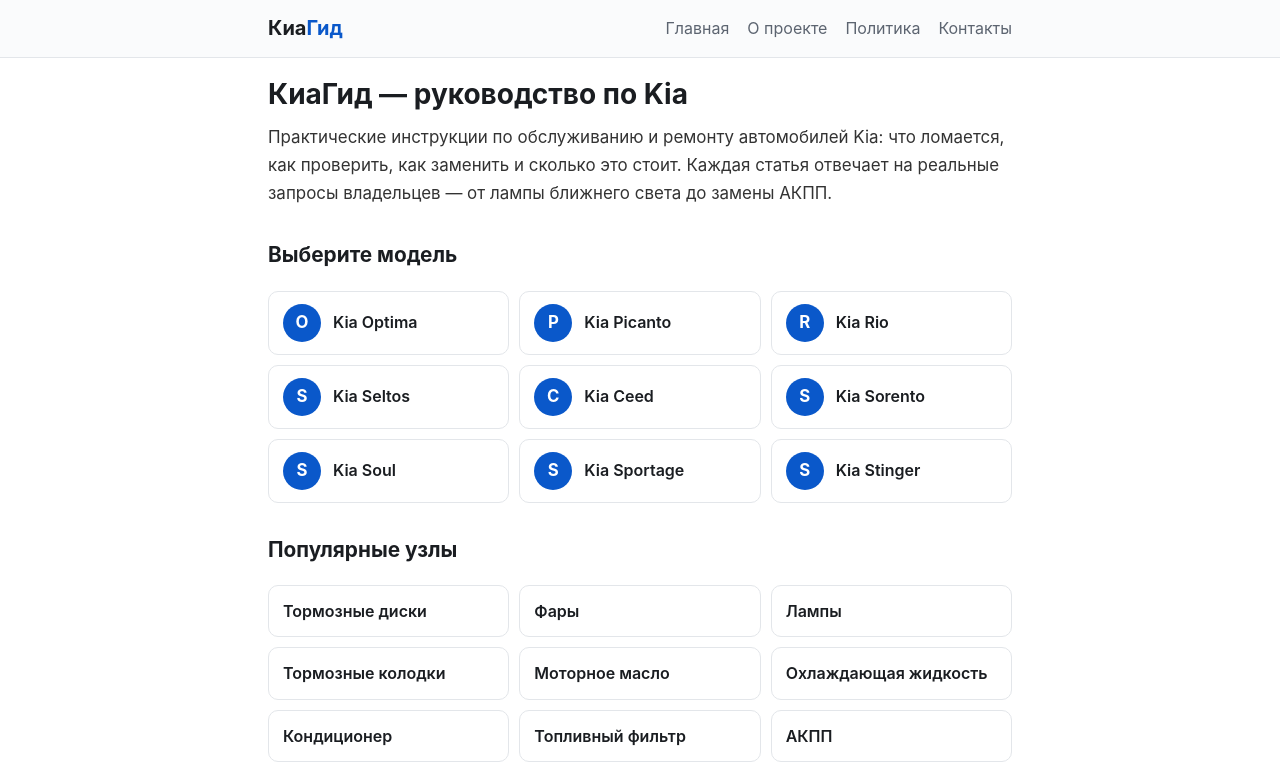
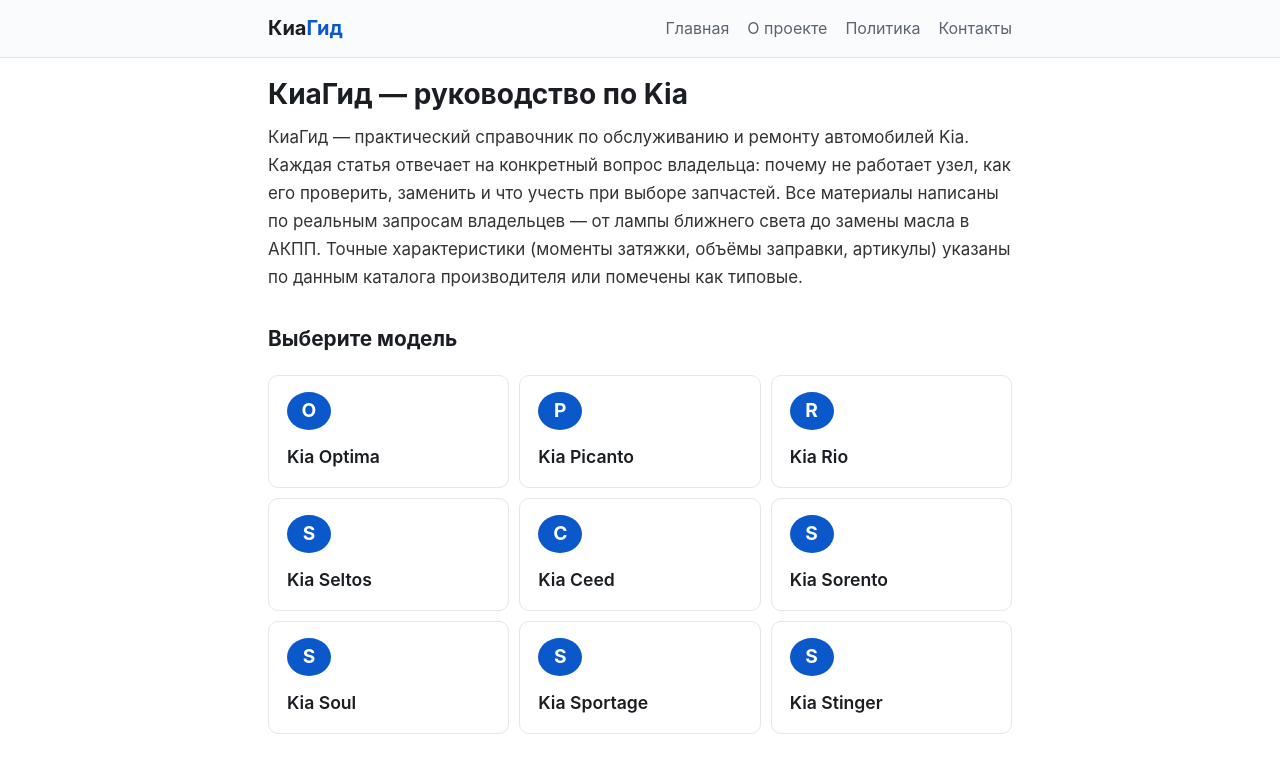
Before and after one commit to borroza/nextjs-boilerplate, a Next.js app: page / in a window 1280 px wide. Shown: the top 770 px of the page. Built offline with nearby package versions, Linux system fonts and the light colour scheme; no server answers.

Commit message:
FAQ стили + TOC якоря + canonical на главной + лид + вариативность итогов

```diff
--- a/app/[slug]/[node]/page.jsx
+++ b/app/[slug]/[node]/page.jsx
@@ -33,7 +33,7 @@ export default function ArticlePage({ params }) {
         const h2s = [...page.html.matchAll(/<h2[^>]*>(.*?)<\/h2>/g)].map(m => m[1])
         if (h2s.length < 3) return null
         return (
-          <details className="article-toc"><summary>Содержание</summary>
+          <details className="article-toc" open><summary>Содержание</summary>
             <nav><ul>{h2s.map((h, i) => <li key={i}><a href={'#section-' + i}>{h}</a></li>)}</ul></nav>
           </details>
         )
--- a/app/globals.css
+++ b/app/globals.css
@@ -37,3 +37,86 @@ section.related li { margin:4px 0; break-inside:avoid; }
 .model-badge { width:38px; height:38px; border-radius:50%; background:var(--acc); color:#fff; display:flex; align-items:center; justify-content:center; font-weight:700; font-size:1.05rem; flex:0 0 38px; }
 .model-name { font-weight:600; }
 .node-name { font-weight:600; }
+:root { --ink:#1a1d21; --mut:#5c6470; --line:#e3e6ea; --acc:#0a58ca; --bg:#ffffff; }
+* { box-sizing: border-box; }
+body { margin:0; font:16px/1.65 -apple-system,'Segoe UI',Roboto,Arial,sans-serif; color:var(--ink); background:var(--bg); }
+.wrap { max-width: 780px; margin: 0 auto; padding: 0 18px; }
+a { color: var(--acc); text-decoration: none; }
+a:hover { text-decoration: underline; }
+h1 { font-size: 1.75rem; line-height:1.3; margin: 18px 0 10px; }
+h2 { font-size: 1.3rem; margin: 30px 0 10px; }
+h3 { font-size: 1.08rem; margin: 20px 0 8px; }
+p { margin: 12px 0; }
+p.lead { font-size: 1.06rem; color:#333; }
+.site-header { border-bottom: 1px solid var(--line); background:#fafbfc; }
+.header-in { display:flex; justify-content:space-between; align-items:center; padding-top:12px; padding-bottom:12px; }
+.brand { font-weight:700; font-size:1.25rem; color:var(--ink); }
+.brand-accent { color:var(--acc); }
+nav a { margin-left: 18px; color:var(--mut); }
+.site-footer { border-top:1px solid var(--line); margin-top:50px; padding:22px 0; color:var(--mut); font-size:.9rem; }
+.breadcrumbs { font-size:.85rem; color:var(--mut); margin:14px 0 4px; }
+.breadcrumbs a { color:var(--mut); }
+article img, table { max-width:100%; }
+table { border-collapse: collapse; width:100%; margin:16px 0; font-size:.95rem; }
+th, td { border:1px solid var(--line); padding:7px 10px; text-align:left; vertical-align:top; }
+th { background:#f5f7f9; }
+aside#quick-specs { background:#f5f7f9; border:1px solid var(--line); border-radius:8px; padding:12px 18px; margin:16px 0; }
+aside#quick-specs ul { margin:8px 0; padding-left:20px; }
+blockquote.pro-tip { border-left:4px solid var(--acc); margin:18px 0; padding:10px 16px; background:#f0f6ff; border-radius:0 8px 8px 0; }
+section.related { margin-top:34px; padding-top:8px; border-top:1px solid var(--line); }
+section.related ul { columns:2; -webkit-columns:2; margin:10px 0; padding-left:20px; }
+section.related li { margin:4px 0; break-inside:avoid; }
+.hub-grid { display:grid; grid-template-columns:repeat(auto-fill,minmax(220px,1fr)); gap:8px 20px; margin:16px 0; }
+.hub-grid a { display:block; padding:6px 0; border-bottom:1px dashed var(--line); }
+@media (max-width:640px){ section.related ul { columns:1; } h1{font-size:1.45rem;} }
+
+.model-grid { display:grid; grid-template-columns:repeat(auto-fill,minmax(210px,1fr)); gap:10px; margin:18px 0; }
+.model-card { display:flex; align-items:center; gap:12px; padding:12px 14px; border:1px solid var(--line); border-radius:10px; color:var(--ink); background:#fff; }
+.model-card:hover { border-color:var(--acc); }
+.model-badge { width:38px; height:38px; border-radius:50%; background:var(--acc); color:#fff; display:flex; align-items:center; justify-content:center; font-weight:700; font-size:1.05rem; flex:0 0 38px; }
+.model-name { font-weight:600; }
+.node-name { font-weight:600; }
+
+/* FAQ-блок: визуальное разделение вопрос/ответ */
+section.faq-block, section[id="faq"] { margin: 28px 0; }
+section.faq-block h2, section[id="faq"] h2 { border-bottom: 2px solid var(--acc); padding-bottom: 8px; }
+section.faq-block [itemprop="mainEntity"], section[id="faq"] [itemprop="mainEntity"] {
+  margin: 18px 0; padding: 14px 18px; background: #f7f9fb; border-left: 3px solid var(--acc);
+  border-radius: 0 8px 8px 0;
+}
+section.faq-block [itemprop="name"] { font-size: 1.05rem; font-weight: 700; color: var(--ink); margin: 0 0 8px; }
+section.faq-block [itemprop="text"] { margin: 0; line-height: 1.65; }
+section.faq-block [itemprop="text"] strong { color: var(--acc); }
+
+/* Итоги: визуальный блок */
+footer[id="conclusion"], footer.article-summary {
+  background: #f0f6f0; border: 1px solid #d4e8d4; border-radius: 10px; padding: 18px 22px; margin: 28px 0;
+}
+footer[id="conclusion"] h2, footer.article-summary h2 { margin-top: 0; }
+
+/* quick-specs карточка */
+aside#quick-specs { background: #f5f7fa; border: 1px solid var(--line); border-radius: 10px; padding: 14px 18px; margin: 18px 0; font-size: 0.95rem; }
+aside#quick-specs ul { list-style: none; padding: 0; margin: 0; }
+aside#quick-specs li { padding: 4px 0; }
+
+/* pro-tip */
+blockquote.pro-tip { border-left: 4px solid #e8a725; background: #fff9ec; padding: 14px 18px; margin: 18px 0; border-radius: 0 8px 8px 0; }
+blockquote.pro-tip strong { color: #a07218; }
+
+/* Related links: компактный блок */
+section.related { margin-top: 32px; padding-top: 14px; border-top: 1px solid var(--line); }
+section.related h2 { font-size: 1.1rem; color: var(--mut); }
+section.related p { line-height: 2; }
+
+/* TOC */
+details.article-toc { background: #f5f7fa; border: 1px solid var(--line); border-radius: 8px; padding: 12px 18px; margin: 16px 0; }
+details.article-toc summary { font-weight: 600; cursor: pointer; color: var(--acc); }
+details.article-toc ul { margin: 10px 0; padding-left: 20px; }
+details.article-toc li { margin: 4px 0; }
+details.article-toc a { color: var(--acc); }
+
+/* Главная: карточки крупнее */
+.model-card { flex-direction: column; align-items: flex-start; padding: 16px 18px; }
+.model-badge { width: 44px; height: 44px; font-size: 1.2rem; }
+.model-name { font-size: 1.1rem; }
+.node-name { font-weight: 600; font-size: 1rem; }
--- a/app/page.jsx
+++ b/app/page.jsx
@@ -1,5 +1,10 @@
 import { getHubs } from '../lib/data'
 import { modelDisplay, nodeDisplay } from '../lib/util'
+
+export const metadata = {
+  alternates: { canonical: '/' },
+  openGraph: { title: 'КиаГид — руководство по Kia', description: 'Практические инструкции по обслуживанию и ремонту Kia: диагностика, замена, выбор запчастей. Реальные ответы на запросы владельцев.', locale: 'ru_RU', type: 'website' }
+}
 
 export default function Home() {
   const hubs = getHubs()
@@ -9,9 +14,12 @@ export default function Home() {
     <div>
       <h1>КиаГид — руководство по Kia</h1>
       <p className="lead">
-        Практические инструкции по обслуживанию и ремонту автомобилей Kia: что ломается,
-        как проверить, как заменить и сколько это стоит. Каждая статья отвечает на реальные
-        запросы владельцев — от лампы ближнего света до замены АКПП.
+        КиаГид — практический справочник по обслуживанию и ремонту автомобилей Kia.
+        Каждая статья отвечает на конкретный вопрос владельца: почему не работает узел,
+        как его проверить, заменить и что учесть при выборе запчастей. Все материалы
+        написаны по реальным запросам владельцев — от лампы ближнего света до замены
+        масла в АКПП. Точные характеристики (моменты затяжки, объёмы заправки, артикулы)
+        указаны по данным каталога производителя или помечены как типовые.
       </p>
       <h2>Выберите модель</h2>
       <div className="model-grid">
```
